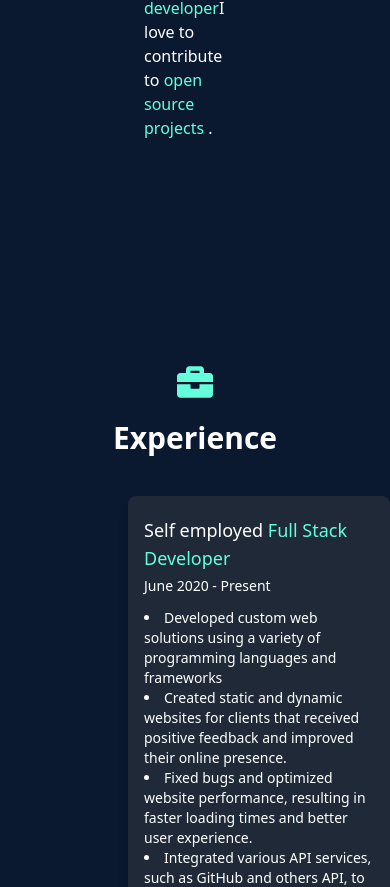
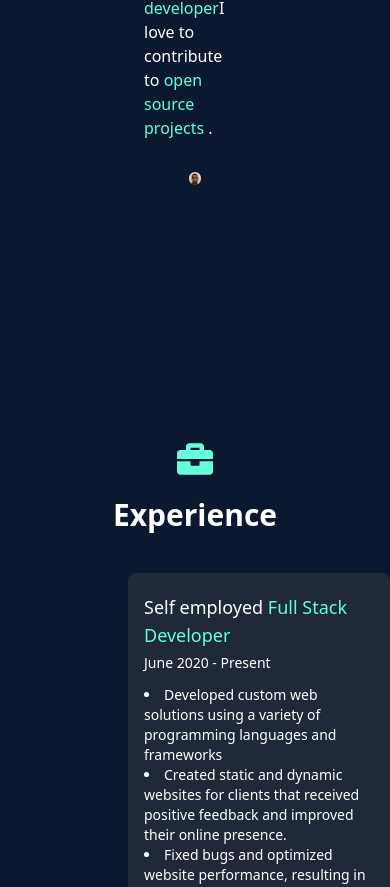
Before and after one commit to ridabensalem/rida-portfolio-, a React (Create React App) app: page / in a window 390 px wide. Shown: the part 2236-3123 px from the top of the page. Built offline with nearby package versions, Linux system fonts and the light colour scheme.

Commit message:
Create mobile version for about section

```diff
--- a/src/components/About.jsx
+++ b/src/components/About.jsx
@@ -22,10 +22,15 @@ function About (){
                 </p>
 
             </div>
-            <div className="persona-image">
+            <div className="personal-image">
                 <img src={path} alt="image" className="rounded-full w-3/4"/>
            </div>
            </div>
+           <div className="mobile-image  flex place-content-center md:hidden">
+           <img src={path} alt="image" className="rounded-full w-3/4 p-8"/>
+
+           </div>
+
         </div>
 
     )
```
